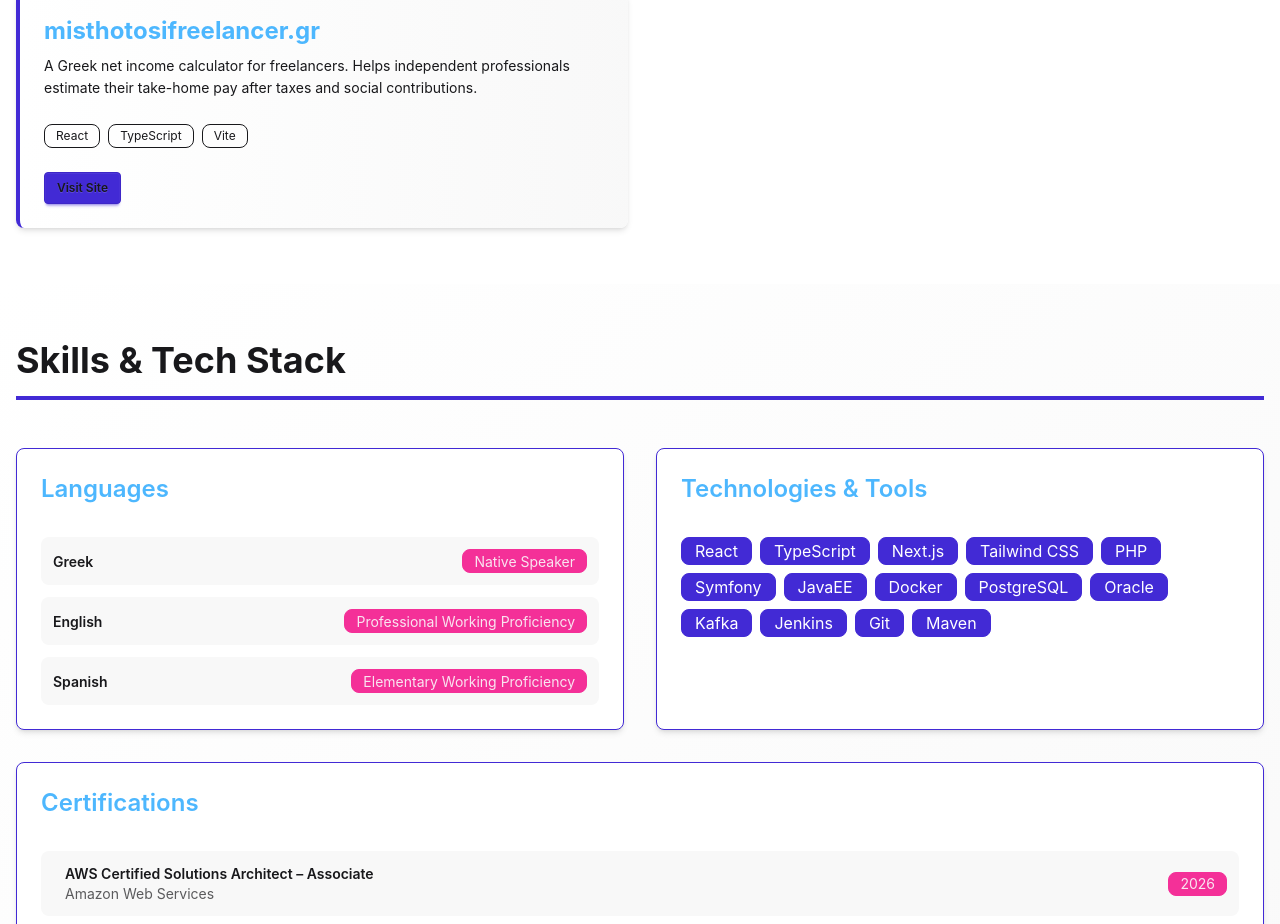
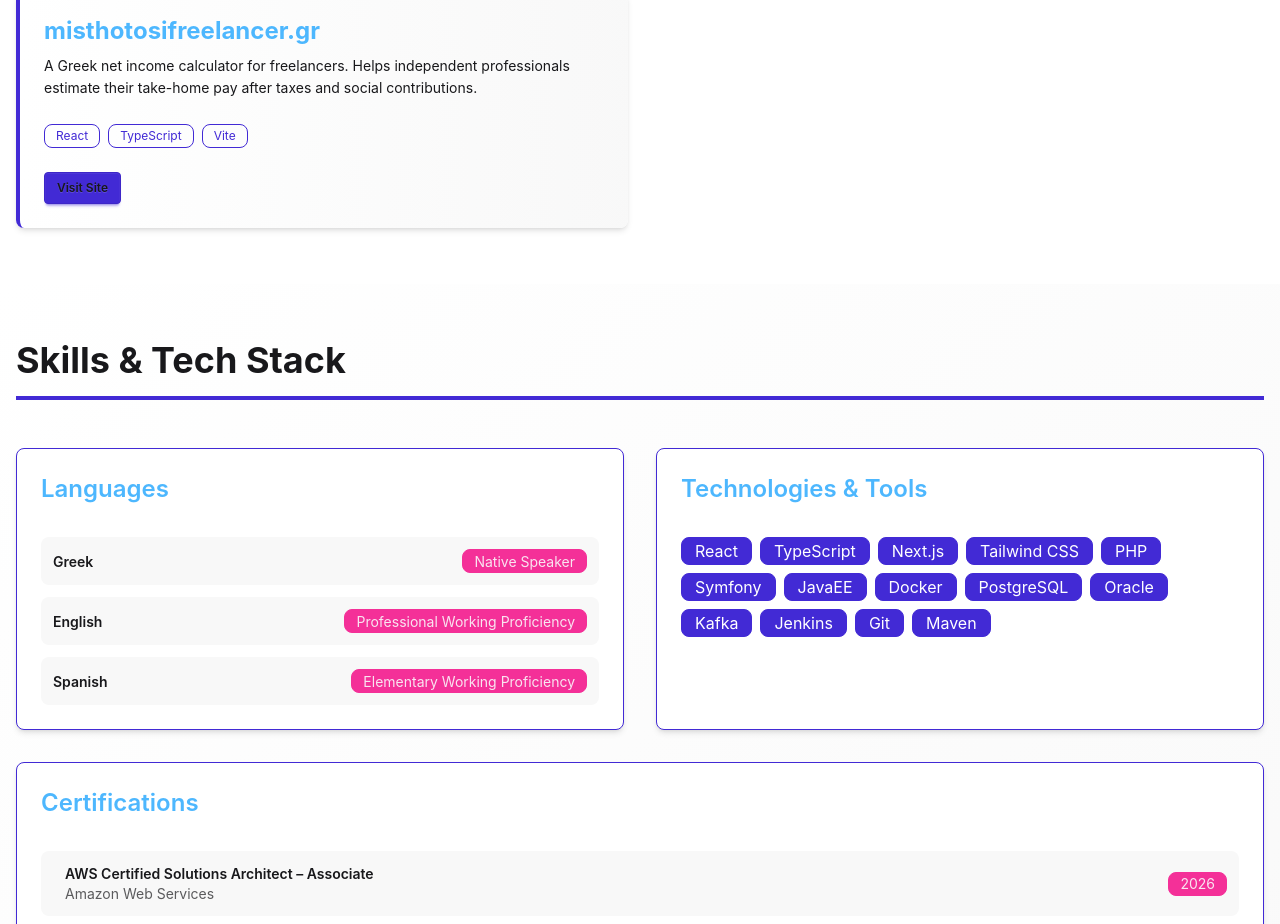
Before and after one commit to pgkavogiannis/pgkavogiannis.github.io, a Next.js app: page / in a window 1280 px wide. Shown: the part 2525-3449 px from the top of the page. Built offline with nearby package versions, Linux system fonts and the light colour scheme.

Commit message:
fix: add primary color to Projects tech stack badges for visual consistency

```diff
--- a/components/sections/ProjectsSection.tsx
+++ b/components/sections/ProjectsSection.tsx
@@ -29,7 +29,7 @@ export const ProjectsSection: React.FC<ProjectsSectionProps> = ({ projects }) =>
 
                             <div className="flex flex-wrap gap-2 mb-4">
                                 {project.tech.map((t) => (
-                                    <span key={t} className="badge badge-outline text-xs">
+                                    <span key={t} className="badge badge-outline badge-primary text-xs">
                                         {t}
                                     </span>
                                 ))}
```
